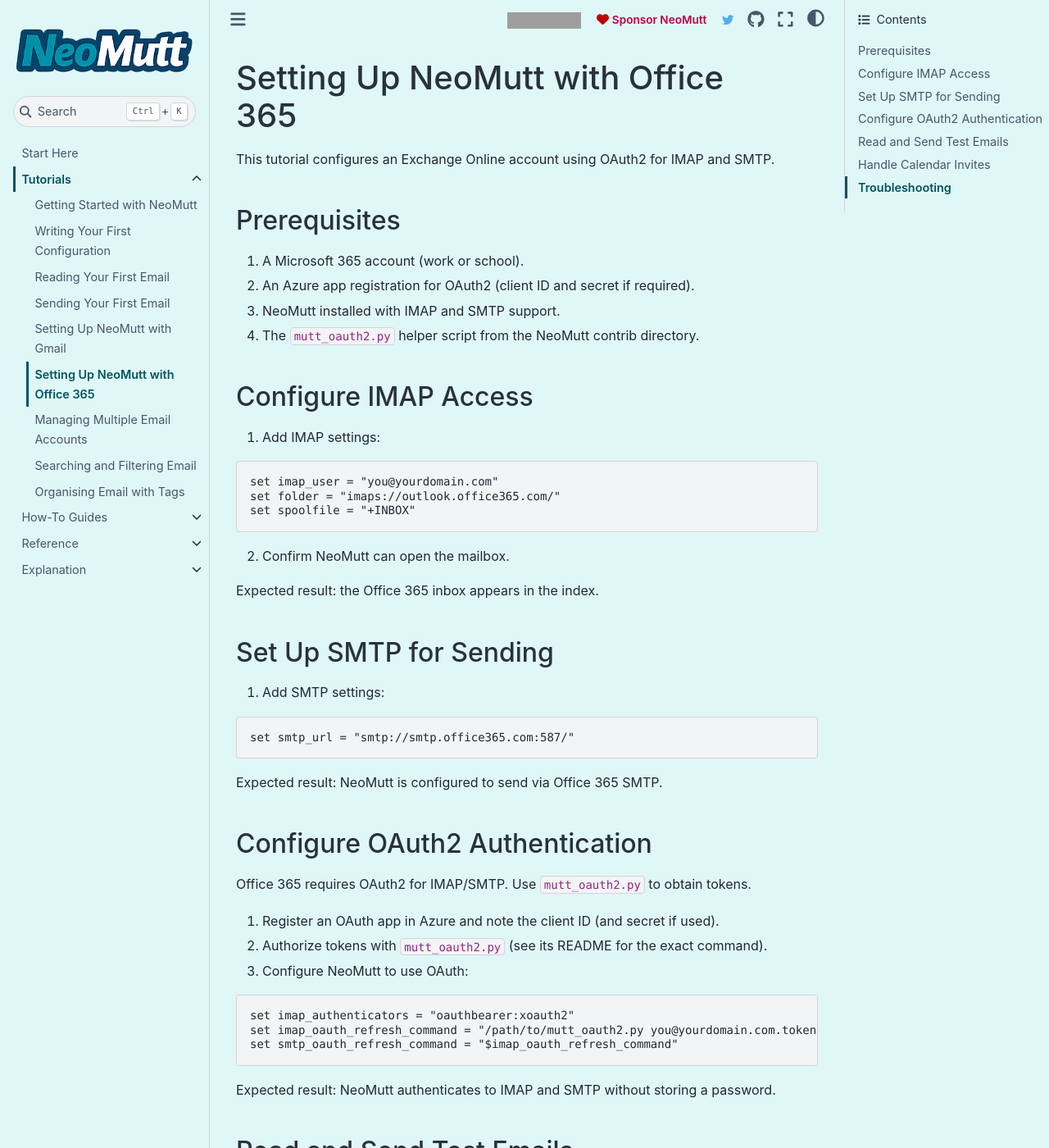
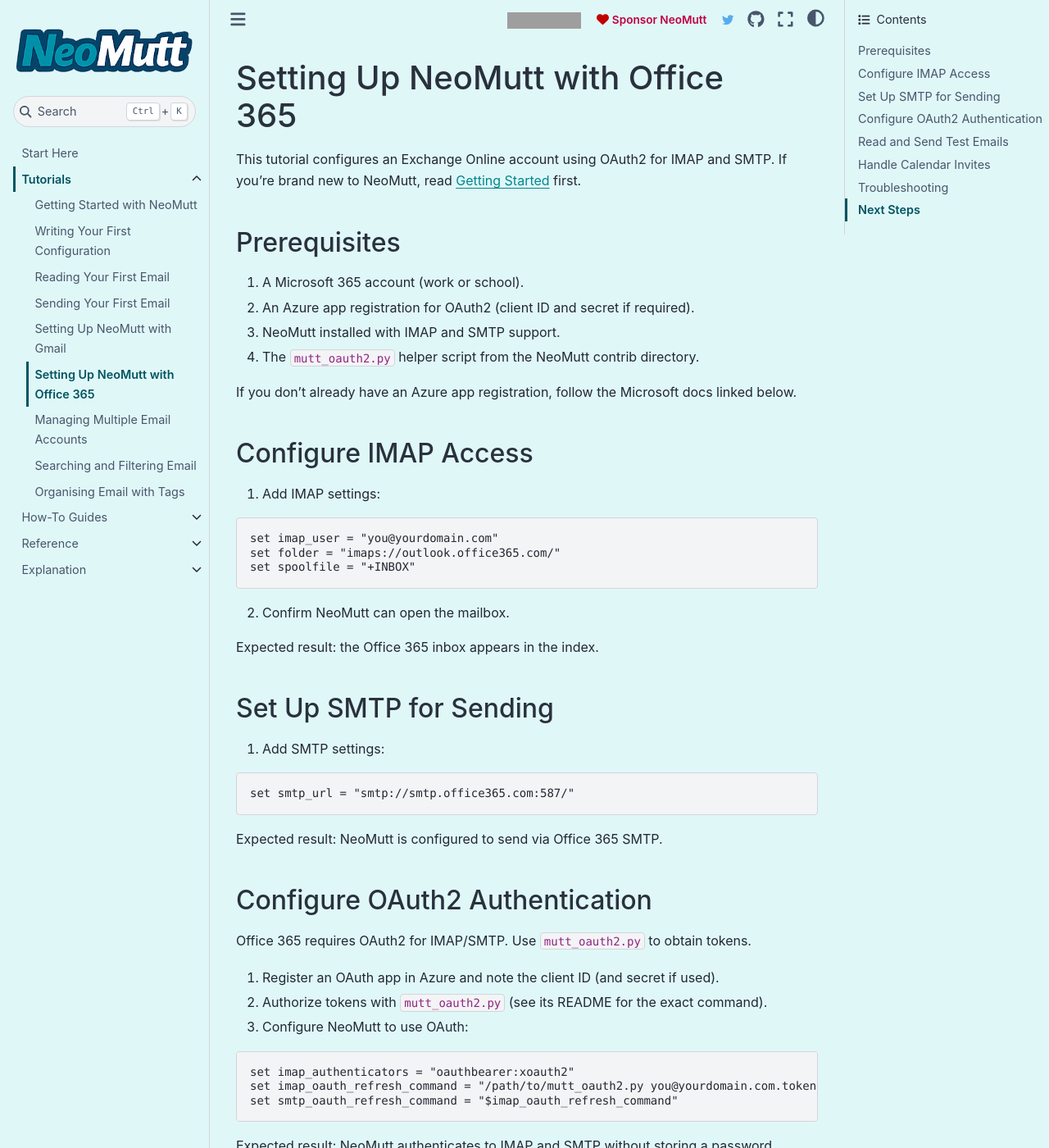
Before and after one commit to neomutt/docs, a Sphinx documentation site: the page built from docs/tutorials/office365-setup.md, in a window 1280 px wide and 1400 px high. Shown: the whole window at 82% size. Built offline with Sphinx 7.4.7 and the Sphinx Book theme 1.1.4, drawn with Linux system fonts in a browser that asks for light colours; some of the changed text lies outside the part shown; grey boxes are pictures that could not be loaded.

Commit message:
docs: add beginner cues to office365 setup

```diff
--- a/docs/tutorials/office365-setup.md
+++ b/docs/tutorials/office365-setup.md
@@ -7,6 +7,7 @@
 # Setting Up NeoMutt with Office 365
 
 This tutorial configures an Exchange Online account using OAuth2 for IMAP and SMTP.
+If you're brand new to NeoMutt, read [Getting Started](getting-started) first.
 
 ## Prerequisites
 
@@ -14,6 +15,8 @@
 2. An Azure app registration for OAuth2 (client ID and secret if required).
 3. NeoMutt installed with IMAP and SMTP support.
 4. The `mutt_oauth2.py` helper script from the NeoMutt contrib directory.
+
+If you don't already have an Azure app registration, follow the Microsoft docs linked below.
 
 ## Configure IMAP Access
 
@@ -81,3 +86,9 @@
 
 - Exchange Online OAuth2 for IMAP/SMTP: https://learn.microsoft.com/en-us/exchange/client-developer/legacy-protocols/how-to-authenticate-an-imap-pop-smtp-application-by-using-oauth
 - Exchange Online server settings: https://learn.microsoft.com/en-us/exchange/troubleshoot/administration/incorrect-settings-in-outlook-desktop-application
+
+## Next Steps
+
+- "I want a quick tour of NeoMutt." See [Getting Started](getting-started).
+- "I want to read and send mail." Continue with [Reading Your First Email](first-email) and [Sending Email](sending-email).
+- "I want multiple accounts." Continue with [Multiple Accounts](multiple-accounts).
```
Also changed, not shown: other parts of docs/tutorials/office365-setup.md (+2 -0 lines).
